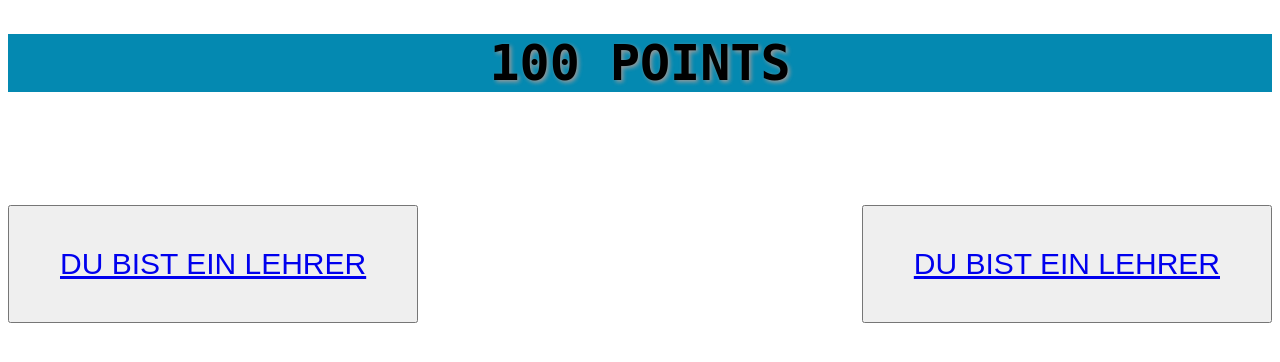
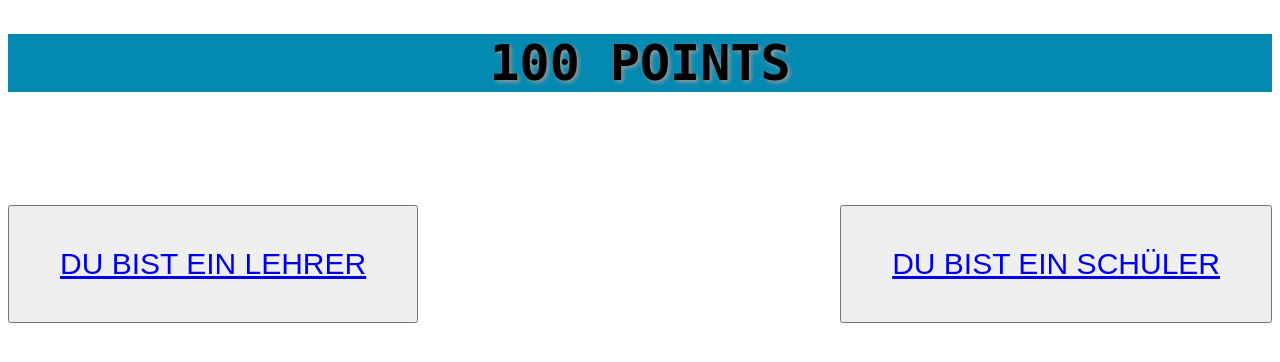
Before and after one commit to httfbw/100Points, a Flask app: page / in a window 1280 px wide. Shown: the top 362 px of the page. Run offline with Flask 2, Linux system fonts and the light colour scheme.

Commit message:
tippfehler behoben

```diff
--- a/templates/index.html
+++ b/templates/index.html
@@ -16,8 +16,6 @@
       font-family: monospace;
       text-shadow: 2px 2px 4px #999;
       font-size: 50px;
-
-
   }
   #Hintergrund {
     background-image: https://cdn.pixabay.com/photo/2013/07/12/14/16/school-teacher-148135_960_720.png;
@@ -59,5 +57,5 @@ top: 80px ;
     </section>
     <h2 id= "Platzhalter"> <h2>
 
-<h5><button id= "Lehrerknopf"><a href="teach.html"> DU BIST EIN LEHRER </a></button> <button id= "Schülerknopf"><a href="learn.html"> DU BIST EIN LEHRER </a></button></h5>
+<h5><button id= "Lehrerknopf"><a href="teach.html"> DU BIST EIN LEHRER </a></button> <button id= "Schülerknopf"><a href="learn.html"> DU BIST EIN SCHÜLER </a></button></h5>
 </html>
```
